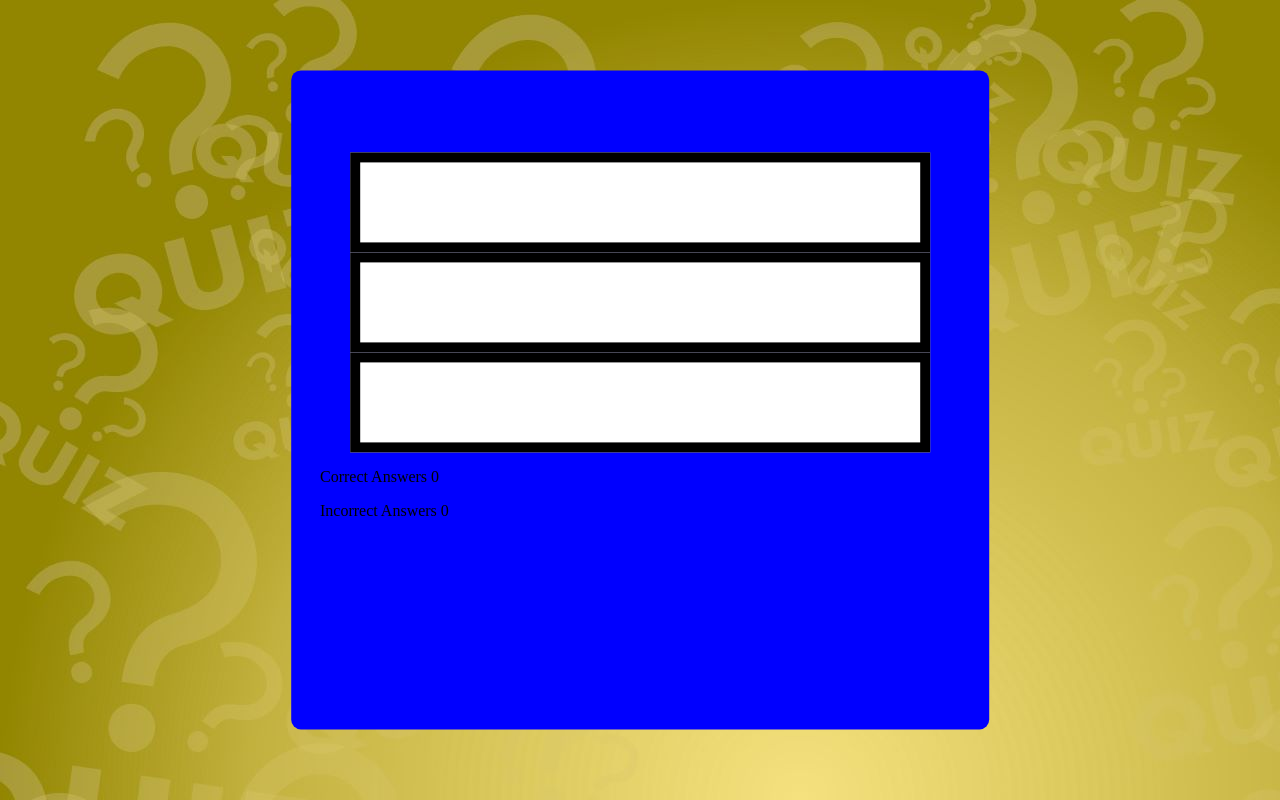
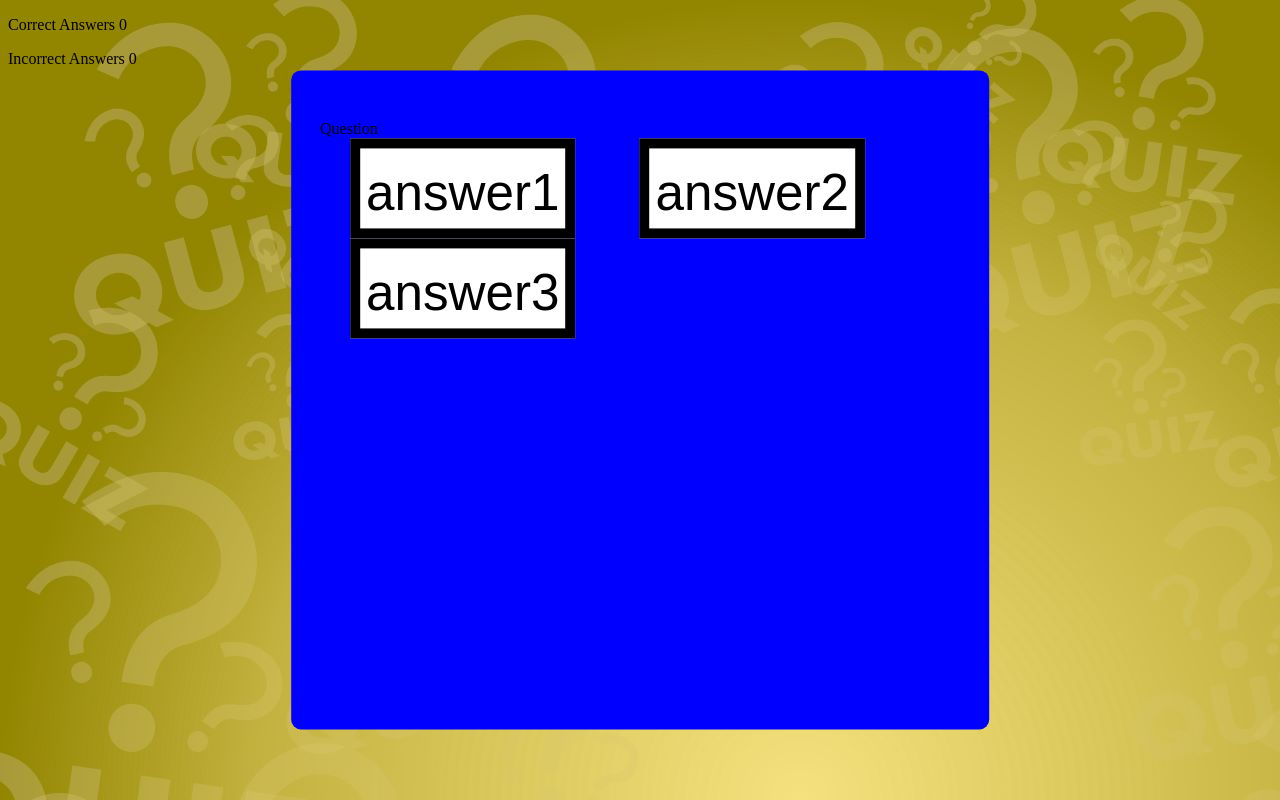
Before and after one commit to kdeane87/General-knowledge-quiz-pp2, a plain HTML site: page index.html in a window 1280 px wide. Drawn offline with Linux system fonts and the light colour scheme.

Commit message:
Add questions div to html

```diff
--- a/index.html
+++ b/index.html
@@ -13,11 +13,13 @@
     <section>
         <div id="quiz-container">
 
-            <div id="questions">
-                <p id="q"></p>
-                <button data-type="a" id="ans1" onclick="checkAnswer('a')"></button>
-                <button data-type="b" id="ans2" onclick="checkAnswer('b')"></button>
-                <button data-type="c" id="ans3" onclick="checkAnswer('c')"></button>
+
+                <div id="question-container" class="hide">
+                    <div id="questions">Question</div>
+                <button data-type="a" id="ans1" onclick="checkAnswer('a')">answer1</button>
+                <button data-type="b" id="ans2" onclick="checkAnswer('b')">answer2</button>
+                <button data-type="c" id="ans3" onclick="checkAnswer('c')">answer3</button>
+            </div>
             </div>
             <div class="score-area">
                 <p class="scores">Correct Answers <span id="score">0</span></p>
```
